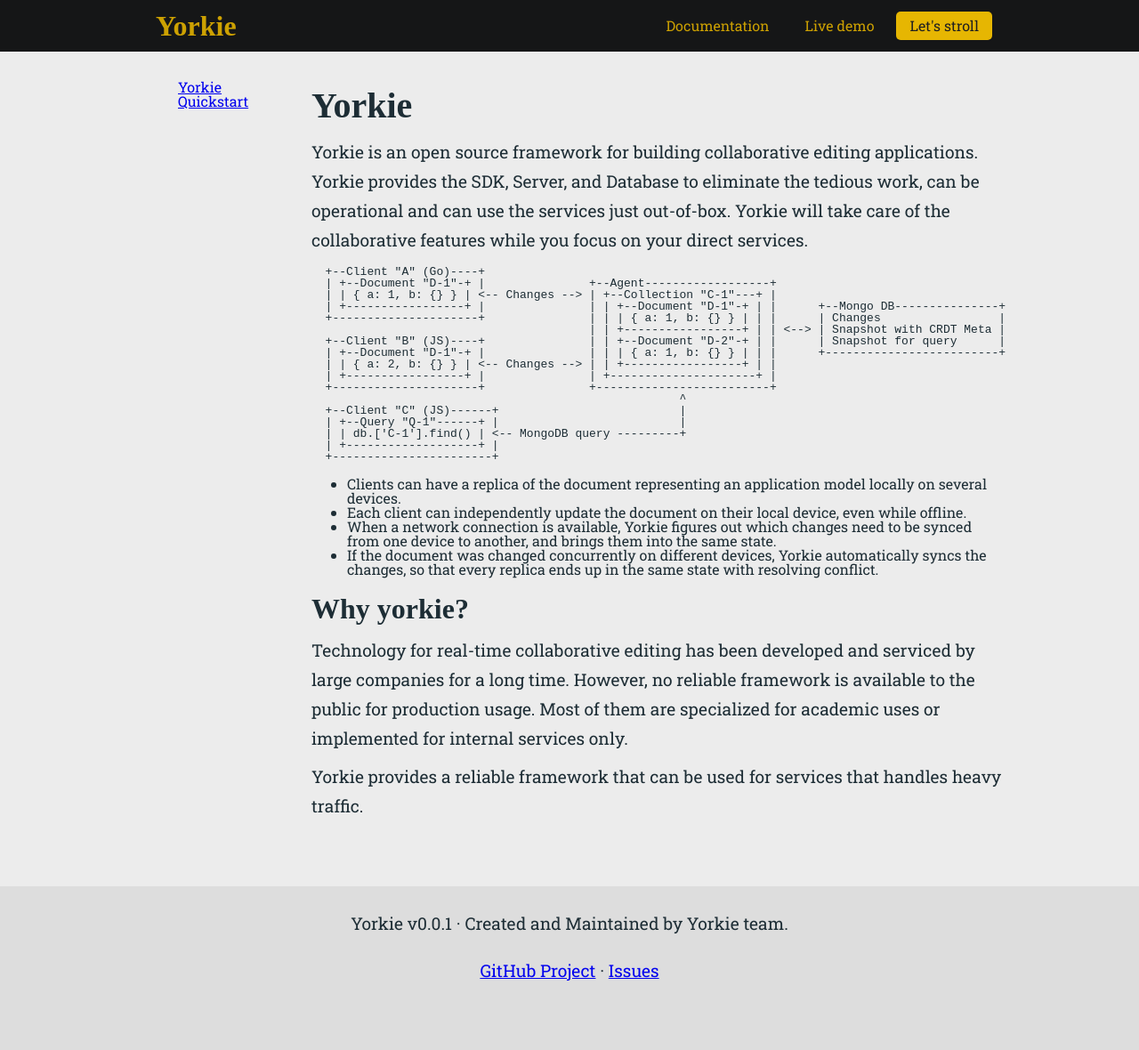
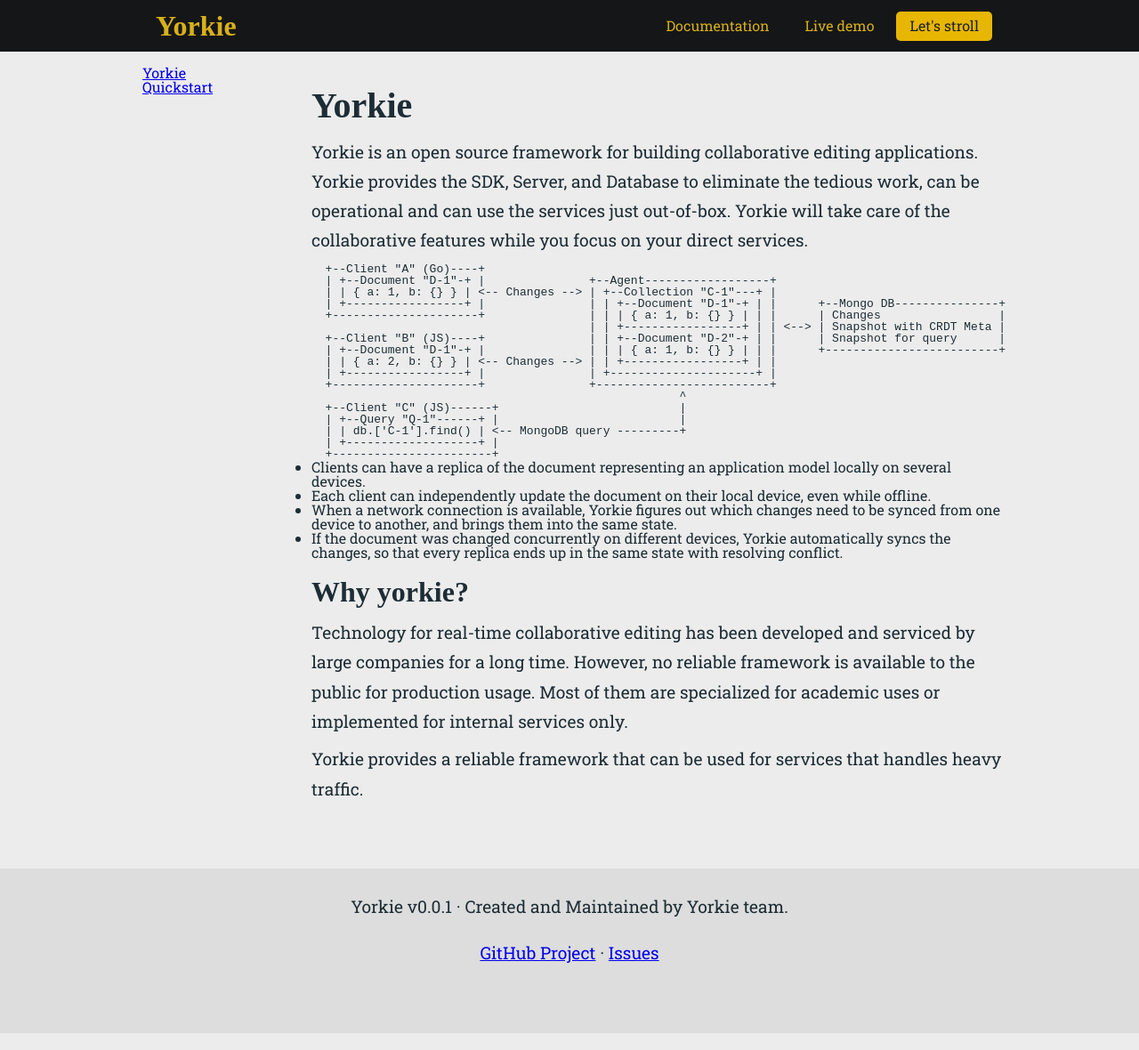
Before and after one commit to hackerwins/homepage-old, a Jekyll site: the page built from docs/master/index.md, in a window 1280 px wide. Shown: the whole page at 89% size. Built offline with Jekyll 4.4.1, drawn with Linux system fonts in a browser that asks for light colours; nearby versions of some CDN libraries; some web fonts are replaced; a script that is not in the unit is left out; our own code applies the rules of GitHub Pages for plain Markdown files.

Commit message:
Update styles

```diff
--- /dev/null
+++ b/css/footer.scss
@@ -0,0 +1,7 @@
+.footer {
+  background: #ddd;
+}
+
+.footer .wrapper {
+  align-items: center;
+}
--- /dev/null
+++ b/css/mixins.scss
@@ -0,0 +1,5 @@
+@mixin box-shadow($shadow...) {
+  -webkit-box-shadow: $shadow;
+     -moz-box-shadow: $shadow;
+          box-shadow: $shadow;
+}
--- a/css/nav.scss
+++ b/css/nav.scss
@@ -45,6 +45,9 @@
       padding: 8px 15px;
       text-decoration: none;
       white-space: nowrap;
+      border-bottom: 1px solid transparent;
+      transition: all 0.2s;
+      transition-timing-function: ease-in-out;
 
       &:hover {
         border-bottom: 1px solid $color-brand;
@@ -56,7 +59,9 @@
         border-radius: 5px;
 
         &:hover {
-          border: 0;
+          @include box-shadow(0px 0px 27px -1px $color-brand);
+          background: $color-primary;
+          color: white;
         }
       }
     }
--- a/css/styles.scss
+++ b/css/styles.scss
@@ -2,10 +2,14 @@
 # Main style file
 ---
 @import "variables.scss";
+@import "mixins.scss";
 @import "nav.scss";
+@import "footer.scss";
 
 * {
   line-height: 1;
+  margin: 0;
+  padding: 0;
 }
 
 body {
@@ -93,14 +97,6 @@
 }
 
 .content {
-}
-
-.footer {
-  background: #ddd;
-}
-
-.footer .wrapper {
-  align-items: center;
 }
 
 section {
--- a/css/variables.scss
+++ b/css/variables.scss
@@ -1,5 +1,5 @@
 $color-brand: #e6b602;
-$color-primary: #cda102;
+$color-primary: #d8b01a;
 $color-secondary: #000;
 $color-alternative: #000;
 $color-content: #1d2d35;
@@ -14,7 +14,7 @@
 $color-black-1: #1e1f21;
 
 $font-brand: 'Signika Negative', serif;
-$font-primary: 'Roboto Slab', 'Noto Sans KR', sans-serif;
+$font-primary: 'Roboto Slab', sans-serif;
 
 $small-screen: 'screen and (max-width: 980px)';
 $large-screen: 'screen and (min-width: 1920px)';
```
